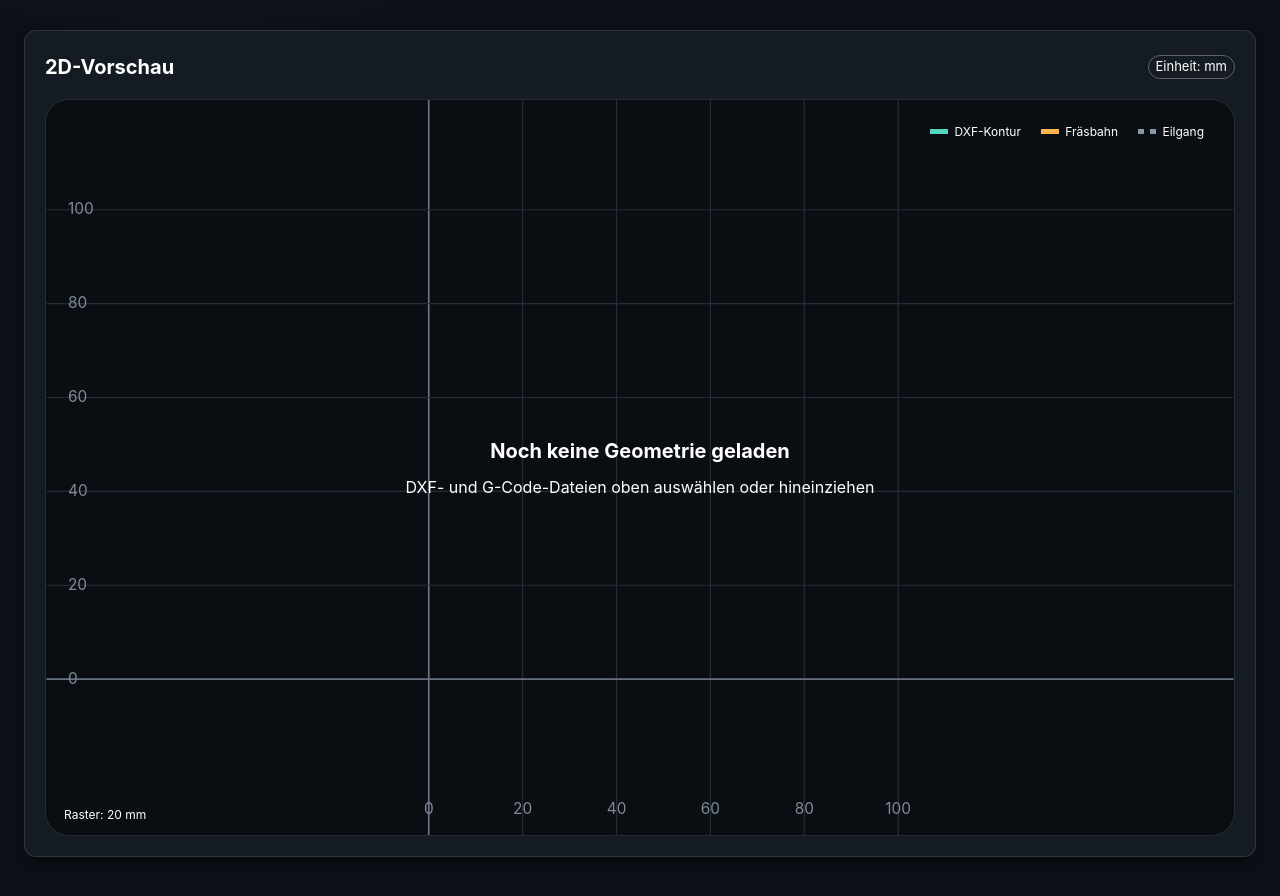
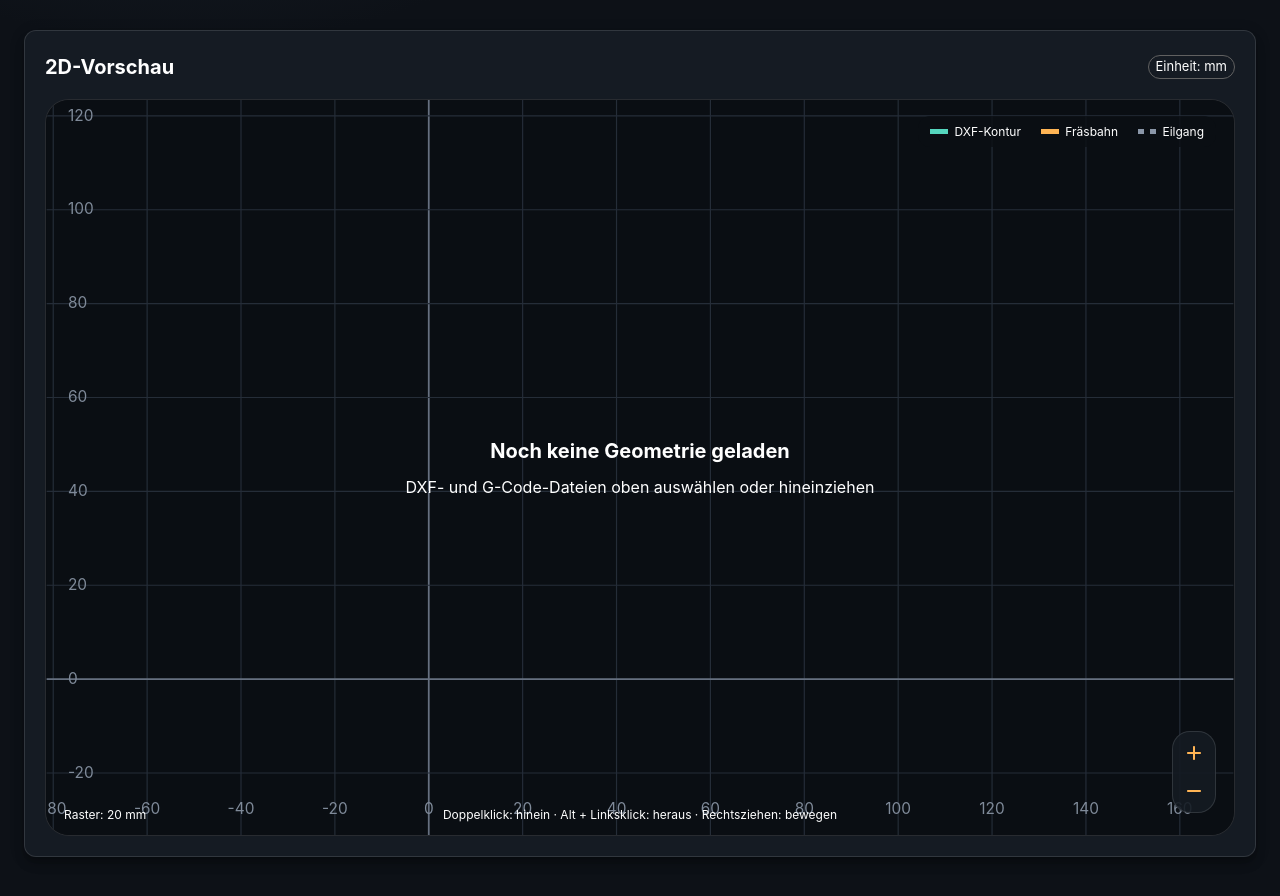
Before and after one commit to sufius/gcode-compensator, a Next.js app: page / in a window 1280 px wide. Shown: the part 470-1366 px from the top of the page. Built offline with nearby package versions, Linux system fonts and the light colour scheme; what @mui/material-nextjs would draw is missing.

Commit message:
feat: enhance ToolpathViewer with zoom and pan functionality, update project.json timestamp

```diff
--- a/projects/quran-board-8-4-0/project.json
+++ b/projects/quran-board-8-4-0/project.json
@@ -24,5 +24,5 @@
     "showGrid": true,
     "showRapidMoves": true
   },
-  "updatedAt": "2026-07-27T13:58:25.088Z"
+  "updatedAt": "2026-07-27T14:12:09.635Z"
 }
--- a/src/components/ToolpathViewer.tsx
+++ b/src/components/ToolpathViewer.tsx
@@ -1,12 +1,18 @@
 "use client";
 
-import { useMemo } from "react";
-import { Box, Stack, Typography } from "@mui/material";
+import { useEffect, useMemo, useRef, useState } from "react";
+import AddRounded from "@mui/icons-material/AddRounded";
+import RemoveRounded from "@mui/icons-material/RemoveRounded";
+import { Box, IconButton, Stack, Typography } from "@mui/material";
 import { Bounds, combineBounds, getBounds, Path, Point } from "@/lib/geometry";
 
 const WIDTH = 1000;
 const HEIGHT = 620;
 const PADDING = 62;
+const MIN_ZOOM = 0.25;
+const MAX_ZOOM = 16;
+
+type Viewport = { zoom: number; panX: number; panY: number };
 
 function niceStep(range: number) {
   const rough = Math.max(range, 1e-6) / 8;
@@ -55,6 +61,11 @@ type ViewerProps = {
 };
 
 export function ToolpathViewer({ dxfPaths, gcodePaths, referencePoints = [], selectingOrigin = false, onSelectOrigin }: ViewerProps) {
+  const svgRef = useRef<SVGSVGElement>(null);
+  const dragRef = useRef<Point | null>(null);
+  const [dragging, setDragging] = useState(false);
+  const [viewport, setViewport] = useState<Viewport>({ zoom: 1, panX: 0, panY: 0 });
+
   const scene = useMemo(() => {
     const bounds = paddedBounds(combineBounds(getBounds(dxfPaths), getBounds(gcodePaths)));
     const dataWidth = Math.max(bounds.maxX - bounds.minX, 1);
@@ -64,16 +75,119 @@ export function ToolpathViewer({ dxfPaths, gcodePaths, referencePoints = [], sel
     const drawingHeight = dataHeight * scale;
     const offsetX = (WIDTH - drawingWidth) / 2;
     const offsetY = (HEIGHT - drawingHeight) / 2;
-    const project = (x: number, y: number): [number, number] => [offsetX + (x - bounds.minX) * scale, HEIGHT - offsetY - (y - bounds.minY) * scale];
-    const step = niceStep(Math.max(dataWidth, dataHeight));
-    return { bounds, project, xTicks: ticks(bounds.minX, bounds.maxX, step), yTicks: ticks(bounds.minY, bounds.maxY, step), step };
-  }, [dxfPaths, gcodePaths]);
+    const centerX = WIDTH / 2;
+    const centerY = HEIGHT / 2;
+    const project = (x: number, y: number): [number, number] => {
+      const baseX = offsetX + (x - bounds.minX) * scale;
+      const baseY = HEIGHT - offsetY - (y - bounds.minY) * scale;
+      return [centerX + (baseX - centerX) * viewport.zoom + viewport.panX, centerY + (baseY - centerY) * viewport.zoom + viewport.panY];
+    };
+    const unproject = (screenX: number, screenY: number): Point => {
+      const baseX = centerX + (screenX - centerX - viewport.panX) / viewport.zoom;
+      const baseY = centerY + (screenY - centerY - viewport.panY) / viewport.zoom;
+      return { x: bounds.minX + (baseX - offsetX) / scale, y: bounds.minY + (HEIGHT - offsetY - baseY) / scale };
+    };
+    const topLeft = unproject(0, 0);
+    const bottomRight = unproject(WIDTH, HEIGHT);
+    const visible = {
+      minX: Math.min(topLeft.x, bottomRight.x),
+      maxX: Math.max(topLeft.x, bottomRight.x),
+      minY: Math.min(topLeft.y, bottomRight.y),
+      maxY: Math.max(topLeft.y, bottomRight.y),
+    };
+    const step = niceStep(Math.max(visible.maxX - visible.minX, visible.maxY - visible.minY));
+    return { project, xTicks: ticks(visible.minX, visible.maxX, step), yTicks: ticks(visible.minY, visible.maxY, step), step };
+  }, [dxfPaths, gcodePaths, viewport]);
+
+  function svgPoint(clientX: number, clientY: number): Point {
+    const svg = svgRef.current;
+    if (!svg) return { x: WIDTH / 2, y: HEIGHT / 2 };
+    const point = svg.createSVGPoint();
+    point.x = clientX;
+    point.y = clientY;
+    const matrix = svg.getScreenCTM();
+    if (!matrix) return { x: WIDTH / 2, y: HEIGHT / 2 };
+    const transformed = point.matrixTransform(matrix.inverse());
+    return { x: transformed.x, y: transformed.y };
+  }
+
+  function zoomAt(point: Point, factor: number) {
+    setViewport((current) => {
+      const zoom = Math.max(MIN_ZOOM, Math.min(MAX_ZOOM, current.zoom * factor));
+      const ratio = zoom / current.zoom;
+      return {
+        zoom,
+        panX: point.x - WIDTH / 2 - (point.x - WIDTH / 2 - current.panX) * ratio,
+        panY: point.y - HEIGHT / 2 - (point.y - HEIGHT / 2 - current.panY) * ratio,
+      };
+    });
+  }
+
+  useEffect(() => {
+    if (!dragging) return;
+
+    const handleMouseMove = (event: MouseEvent) => {
+      const previous = dragRef.current;
+      if (!previous || (event.buttons & 2) === 0) {
+        dragRef.current = null;
+        setDragging(false);
+        return;
+      }
+      event.preventDefault();
+      const previousSvg = svgPoint(previous.x, previous.y);
+      const currentSvg = svgPoint(event.clientX, event.clientY);
+      setViewport((current) => ({
+        ...current,
+        panX: current.panX + currentSvg.x - previousSvg.x,
+        panY: current.panY + currentSvg.y - previousSvg.y,
+      }));
+      dragRef.current = { x: event.clientX, y: event.clientY };
+    };
+    const finish = () => {
+      dragRef.current = null;
+      setDragging(false);
+    };
+    const preventMenu = (event: MouseEvent) => event.preventDefault();
+
+    window.addEventListener("mousemove", handleMouseMove, { passive: false });
+    window.addEventListener("mouseup", finish);
+    window.addEventListener("blur", finish);
+    window.addEventListener("contextmenu", preventMenu);
+    return () => {
+      window.removeEventListener("mousemove", handleMouseMove);
+      window.removeEventListener("mouseup", finish);
+      window.removeEventListener("blur", finish);
+      window.removeEventListener("contextmenu", preventMenu);
+    };
+  }, [dragging]);
 
   const isEmpty = !dxfPaths.length && !gcodePaths.length;
 
   return (
     <Box sx={{ position: "relative", width: "100%", minHeight: 440, aspectRatio: `${WIDTH}/${HEIGHT}`, bgcolor: "#0a0e13", borderRadius: 2, overflow: "hidden", border: "1px solid", borderColor: "divider" }}>
-      <svg viewBox={`0 0 ${WIDTH} ${HEIGHT}`} width="100%" height="100%" role="img" aria-label="Koordinatensystem mit DXF-Konturen und G-Code-Werkzeugwegen">
+      <svg
+        ref={svgRef}
+        viewBox={`0 0 ${WIDTH} ${HEIGHT}`}
+        width="100%"
+        height="100%"
+        role="img"
+        aria-label="Interaktives Koordinatensystem mit DXF-Konturen und G-Code-Werkzeugwegen"
+        onContextMenu={(event) => event.preventDefault()}
+        onDoubleClick={(event) => {
+          if (event.button !== 0 || event.altKey) return;
+          zoomAt(svgPoint(event.clientX, event.clientY), 1.8);
+        }}
+        onClick={(event) => {
+          if (event.button === 0 && event.altKey) zoomAt(svgPoint(event.clientX, event.clientY), 1 / 1.8);
+        }}
+        onMouseDown={(event) => {
+          if (event.button !== 2) return;
+          event.preventDefault();
+          dragRef.current = { x: event.clientX, y: event.clientY };
+          setDragging(true);
+        }}
+        style={{ cursor: dragging ? "grabbing" : "default", touchAction: "none" }}
+      >
         <rect width={WIDTH} height={HEIGHT} fill="#0a0e13" />
         {scene.xTicks.map((value) => {
           const [x] = scene.project(value, 0);
@@ -88,7 +202,7 @@ export function ToolpathViewer({ dxfPaths, gcodePaths, referencePoints = [], sel
         {selectingOrigin ? referencePoints.map((point, index) => {
           const [cx, cy] = scene.project(point.x, point.y);
           const select = () => onSelectOrigin?.(index);
-          return <circle key={`origin-${index}`} cx={cx} cy={cy} r={7} fill="#ff5d73" stroke="#fff" strokeWidth={2} role="button" tabIndex={0} aria-label={`Nullpunkt bei X ${formatTick(point.x)}, Y ${formatTick(point.y)} setzen`} onClick={select} onKeyDown={(event) => { if (event.key === "Enter" || event.key === " ") select(); }} style={{ cursor: "crosshair" }} />;
+          return <circle key={`origin-${index}`} cx={cx} cy={cy} r={7} fill="#ff5d73" stroke="#fff" strokeWidth={2} role="button" tabIndex={0} aria-label={`Nullpunkt bei X ${formatTick(point.x)}, Y ${formatTick(point.y)} setzen`} onClick={(event) => { if (event.altKey) return; event.stopPropagation(); select(); }} onDoubleClick={(event) => event.stopPropagation()} onKeyDown={(event) => { if (event.key === "Enter" || event.key === " ") select(); }} style={{ cursor: "crosshair" }} />;
         }) : null}
       </svg>
       {isEmpty ? (
@@ -103,6 +217,11 @@ export function ToolpathViewer({ dxfPaths, gcodePaths, referencePoints = [], sel
         <Legend color="#8a96a8" label="Eilgang" dashed />
       </Stack>
       <Typography variant="caption" color="text.secondary" sx={{ position: "absolute", left: 18, bottom: 10 }}>Raster: {scene.step.toLocaleString("de-DE")} mm</Typography>
+      <Typography variant="caption" color="text.secondary" sx={{ position: "absolute", left: "50%", bottom: 10, transform: "translateX(-50%)", pointerEvents: "none" }}>Doppelklick: hinein · Alt + Linksklick: heraus · Rechtsziehen: bewegen</Typography>
+      <Stack spacing={0.5} sx={{ position: "absolute", right: 18, bottom: 22, bgcolor: "#151b23e6", p: 0.5, borderRadius: 1.5, border: "1px solid", borderColor: "divider" }}>
+        <IconButton size="small" color="primary" title="Hineinzoomen" aria-label="In das Koordinatensystem hineinzoomen" onClick={() => zoomAt({ x: WIDTH / 2, y: HEIGHT / 2 }, 1.5)}><AddRounded /></IconButton>
+        <IconButton size="small" color="primary" title="Herauszoomen" aria-label="Aus dem Koordinatensystem herauszoomen" onClick={() => zoomAt({ x: WIDTH / 2, y: HEIGHT / 2 }, 1 / 1.5)}><RemoveRounded /></IconButton>
+      </Stack>
       {selectingOrigin ? <Typography variant="caption" sx={{ position: "absolute", left: "50%", top: 16, transform: "translateX(-50%)", px: 1.5, py: 0.75, bgcolor: "#ff5d73", color: "#fff", borderRadius: 1, fontWeight: 750 }}>Eckpunkt als X0 / Y0 auswählen</Typography> : null}
     </Box>
   );
```
